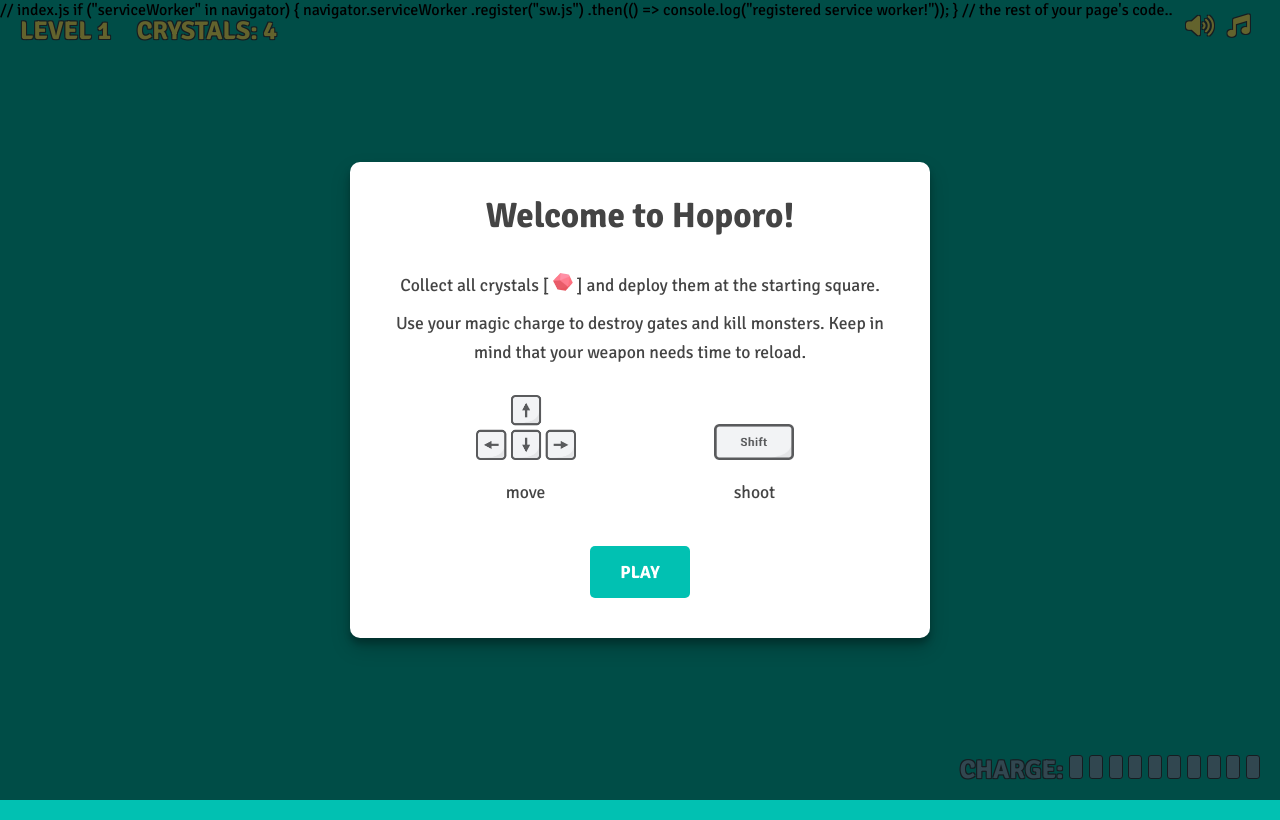
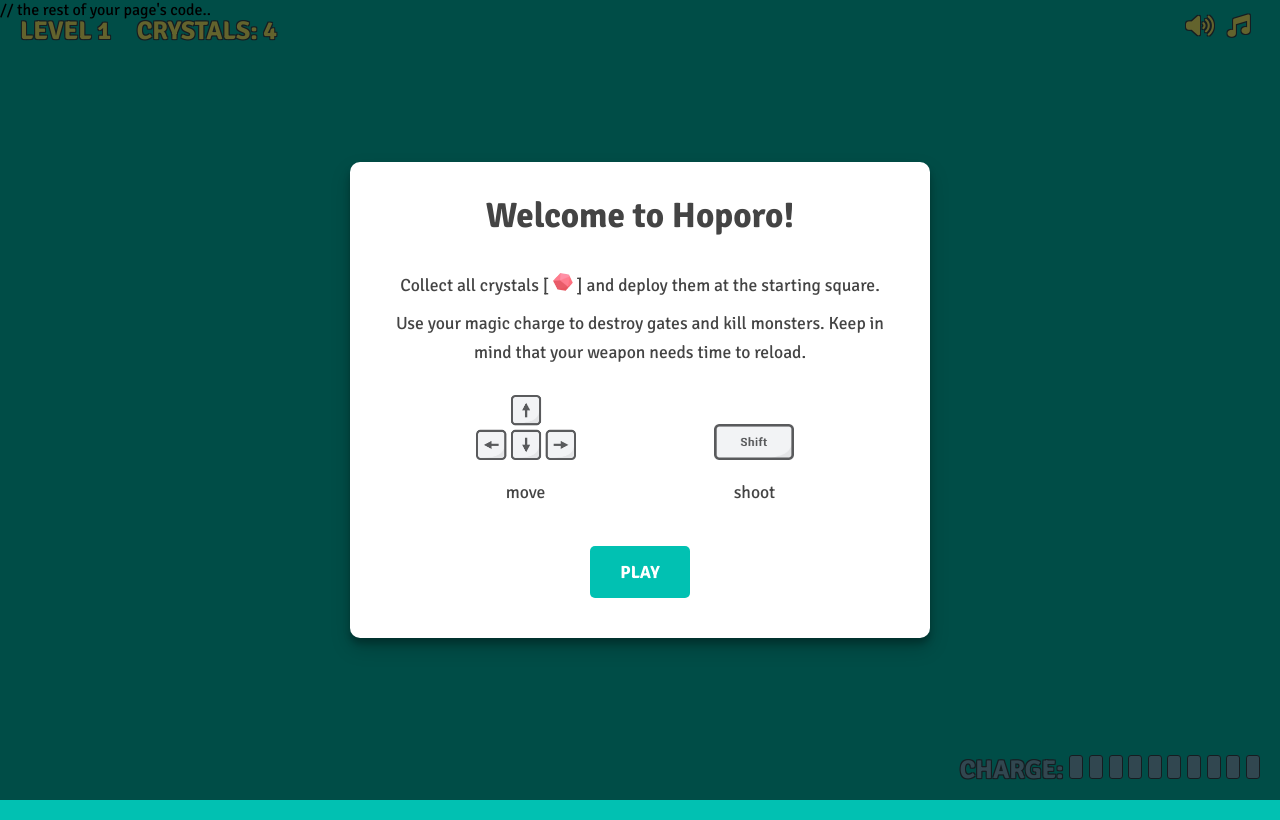
Before and after one commit to erger565/HoperJumper, a plain HTML site: page index.html in a window 1280 px wide. Drawn offline with nearby package versions, Linux system fonts and the light colour scheme; a script that the page names is missing.

Commit message:
Update index.html

```diff
--- a/index.html
+++ b/index.html
@@ -2,12 +2,6 @@
 <html>
 
 <head>
-    // index.js
-    if ("serviceWorker" in navigator) {
-        navigator.serviceWorker
-            .register("sw.js")
-            .then(() => console.log("registered service worker!"));
-    }
 // the rest of your page's code..
     <script src="./offline.html"></script>
     <!-- Service worker registration -->
```
